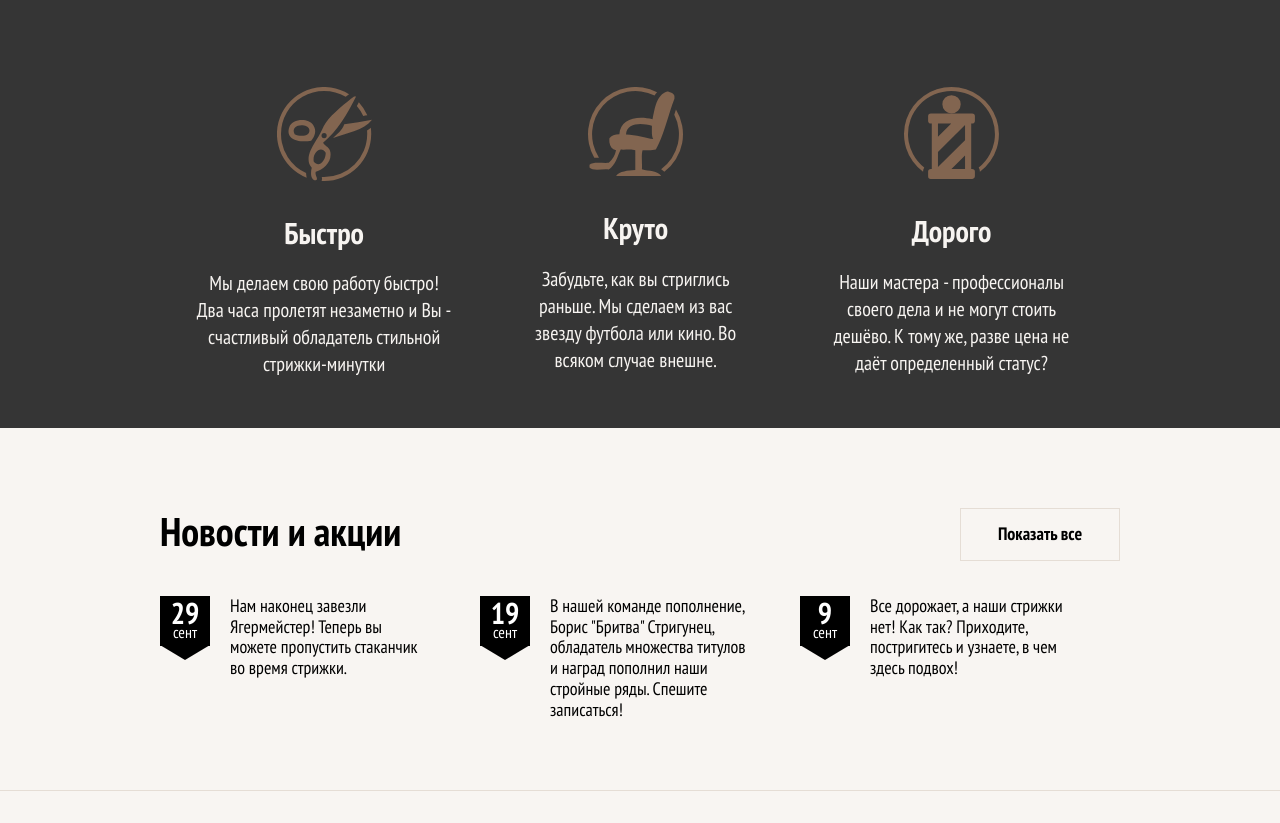
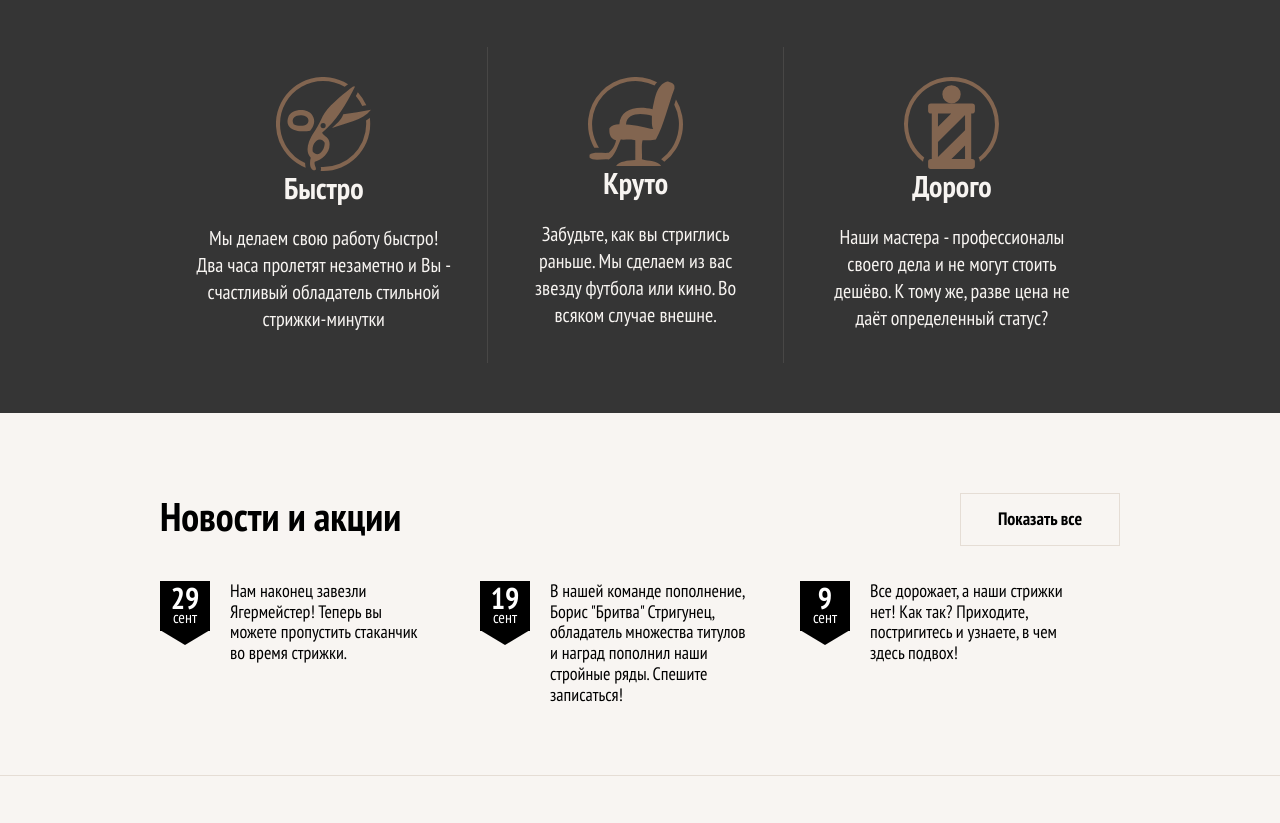
Before and after one commit to ilchenkovladislav/barbershop, a website: page src/index.html in a window 1280 px wide. Shown: the part 874-1697 px from the top of the page. Drawn offline with nearby package versions, Linux system fonts and the light colour scheme; files that its build step writes are made by us from their sources.

Commit message:
fix block advanteges

```diff
--- a/src/scss/blocks/advantages.scss
+++ b/src/scss/blocks/advantages.scss
@@ -3,17 +3,23 @@
     margin: 0 auto;
 }
 
+.advantages__list {
+    margin-top: 70px;
+}
+
+.advantages__item {
+    padding: 30px 0;
+}
+
 .advantages__image {
     display: block;
     margin: 0 auto;
-    margin-top: 40px;
 }
 
 .advantages__tittle {
     color: #f7f4f1;
     font-size: 30px;
     text-align: center;
-    margin-top: 35px;
 }
 
 .advantages__description {
@@ -33,14 +39,23 @@
         width: 640px;
         padding: 50px 0;
     }
+
+    .advantages__list {
+       margin-top: 0px;
+    }
+
     .advantages__item {
         display: flex;
         align-items: center;
+        padding: 30px 0;
+        &:nth-child(2) {
+            border-top: 1px solid rgba($border, .1);
+            border-bottom: 1px solid rgba($border, .1);
+        }
     }
 
     .advantages__image {
         margin: 0;
-        margin-top: 40px;
     }
 
     .advantages__wrapper-text {
@@ -71,6 +86,11 @@
 
     .advantages__item {
         flex-direction: column;
+        &:nth-child(2) {
+            border: none;
+            border-right: 1px solid rgba($border, .1);
+            border-left: 1px solid rgba($border, .1);
+        }
     }
 
     .advantages__tittle {
```
Also changed, not shown: src/registration.html (+3 -2 lines).
